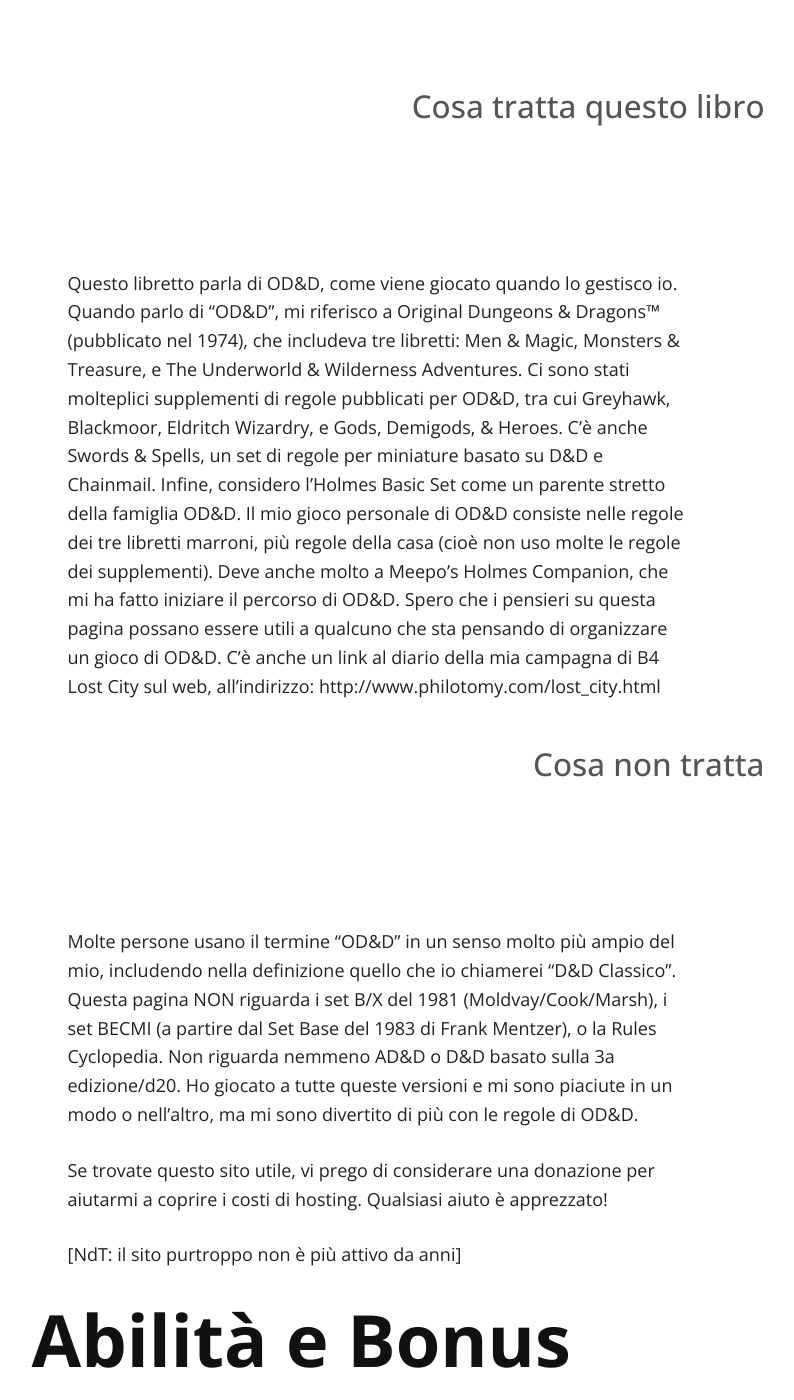
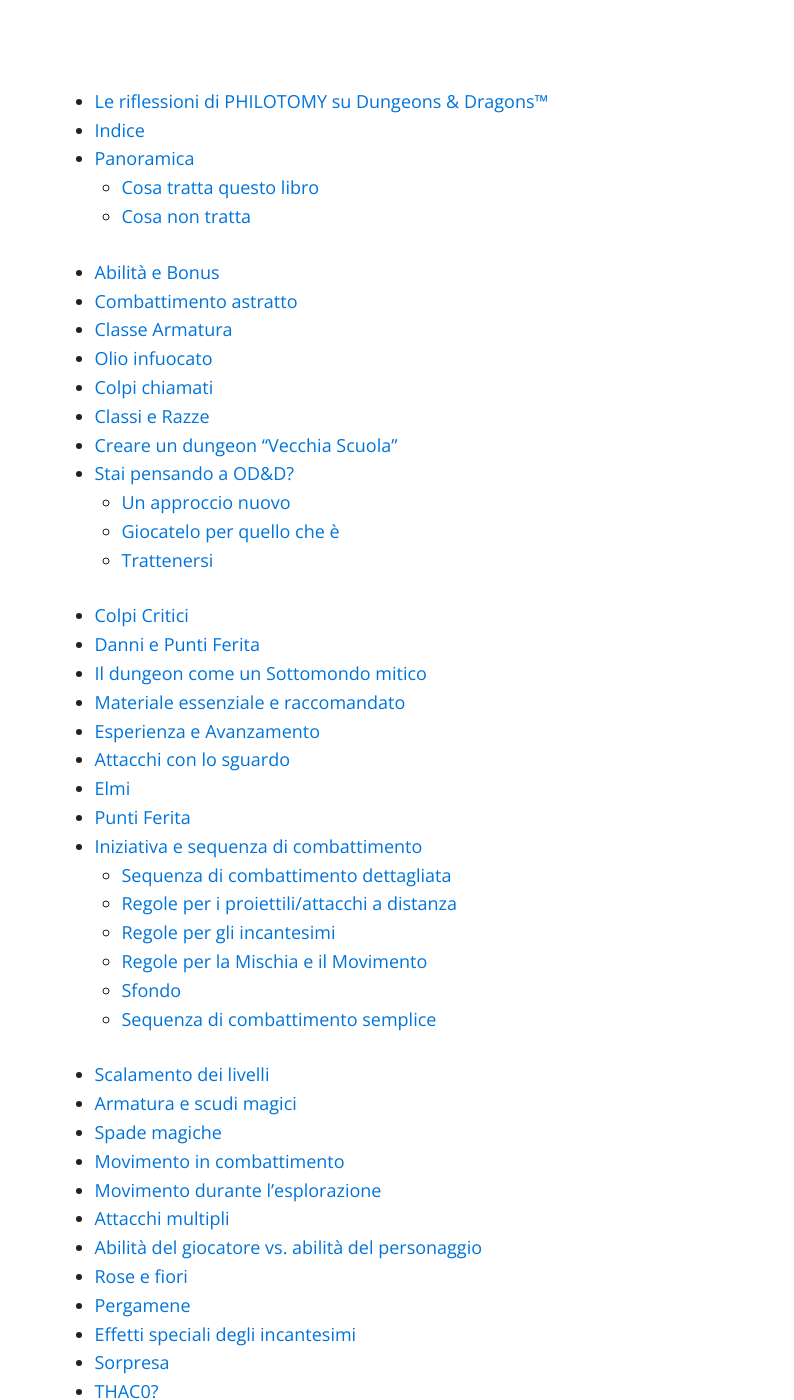
Before and after one commit to Italian-Translation-Alliance/philotomy, a Jekyll site: the page built from index.md, in a window 1280 px wide and 1400 px high, scrolled down 1139 px. Shown: the whole window, without its empty margins (260-1054 px from the left). Built offline with Jekyll 4.4.1, drawn with Linux system fonts in a browser that asks for light colours; nearby versions of some CDN libraries; our own code applies the rules of GitHub Pages for plain Markdown files; some of the changed text lies outside the part shown.

Commit message:
Update index.md

```diff
--- a/index.md
+++ b/index.md
@@ -9,6 +9,57 @@
 ospitato originariamente su http://www.philotomy.com
 
 Traduzione di Roberto Bisceglie
+
+# Indice
+
+- [Le riflessioni di PHILOTOMY su Dungeons & Dragons™](#le-riflessioni-di-philotomy-su-dungeons--dragons)
+- [Indice](#indice)
+- [Panoramica](#panoramica)
+  - [Cosa tratta questo libro](#cosa-tratta-questo-libro)
+  - [Cosa non tratta](#cosa-non-tratta)
+- [Abilità e Bonus](#abilità-e-bonus)
+- [Combattimento astratto](#combattimento-astratto)
+- [Classe Armatura](#classe-armatura)
+- [Olio infuocato](#olio-infuocato)
+- [Colpi chiamati](#colpi-chiamati)
+- [Classi e Razze](#classi-e-razze)
+- [Creare un dungeon "Vecchia Scuola"](#creare-un-dungeon-vecchia-scuola)
+- [Stai pensando a OD&D?](#stai-pensando-a-odd)
+  - [Un approccio nuovo](#un-approccio-nuovo)
+  - [Giocatelo per quello che è](#giocatelo-per-quello-che-è)
+  - [Trattenersi](#trattenersi)
+- [Colpi Critici](#colpi-critici)
+- [Danni e Punti Ferita](#danni-e-punti-ferita)
+- [Il dungeon come un Sottomondo mitico](#il-dungeon-come-un-sottomondo-mitico)
+- [Materiale essenziale e raccomandato](#materiale-essenziale-e-raccomandato)
+- [Esperienza e Avanzamento](#esperienza-e-avanzamento)
+- [Attacchi con lo sguardo](#attacchi-con-lo-sguardo)
+- [Elmi](#elmi)
+- [Punti Ferita](#punti-ferita)
+- [Iniziativa e sequenza di combattimento](#iniziativa-e-sequenza-di-combattimento)
+  - [Sequenza di combattimento dettagliata](#sequenza-di-combattimento-dettagliata)
+  - [Regole per i proiettili/attacchi a distanza](#regole-per-i-proiettiliattacchi-a-distanza)
+  - [Regole per gli incantesimi](#regole-per-gli-incantesimi)
+  - [Regole per la Mischia e il Movimento](#regole-per-la-mischia-e-il-movimento)
+  - [Sfondo](#sfondo)
+  - [Sequenza di combattimento semplice](#sequenza-di-combattimento-semplice)
+- [Scalamento dei livelli](#scalamento-dei-livelli)
+- [Armatura e scudi magici](#armatura-e-scudi-magici)
+- [Spade magiche](#spade-magiche)
+- [Movimento in combattimento](#movimento-in-combattimento)
+- [Movimento durante l'esplorazione](#movimento-durante-lesplorazione)
+- [Attacchi multipli](#attacchi-multipli)
+- [Abilità del giocatore vs. abilità del personaggio](#abilità-del-giocatore-vs-abilità-del-personaggio)
+- [Rose e fiori](#rose-e-fiori)
+- [Pergamene](#pergamene)
+- [Effetti speciali degli incantesimi](#effetti-speciali-degli-incantesimi)
+- [Sorpresa](#sorpresa)
+- [THAC0?](#thac0)
+- [Ladri e abilità del ladro](#ladri-e-abilità-del-ladro)
+- [Scacciare i non morti](#scacciare-i-non-morti)
+- [Combattimento con due armi](#combattimento-con-due-armi)
+- [Magia vanciana](#magia-vanciana)
+- [Scala della mappa delle terre selvagge](#scala-della-mappa-delle-terre-selvagge)
 
 # Panoramica
 ## Cosa tratta questo libro
```
